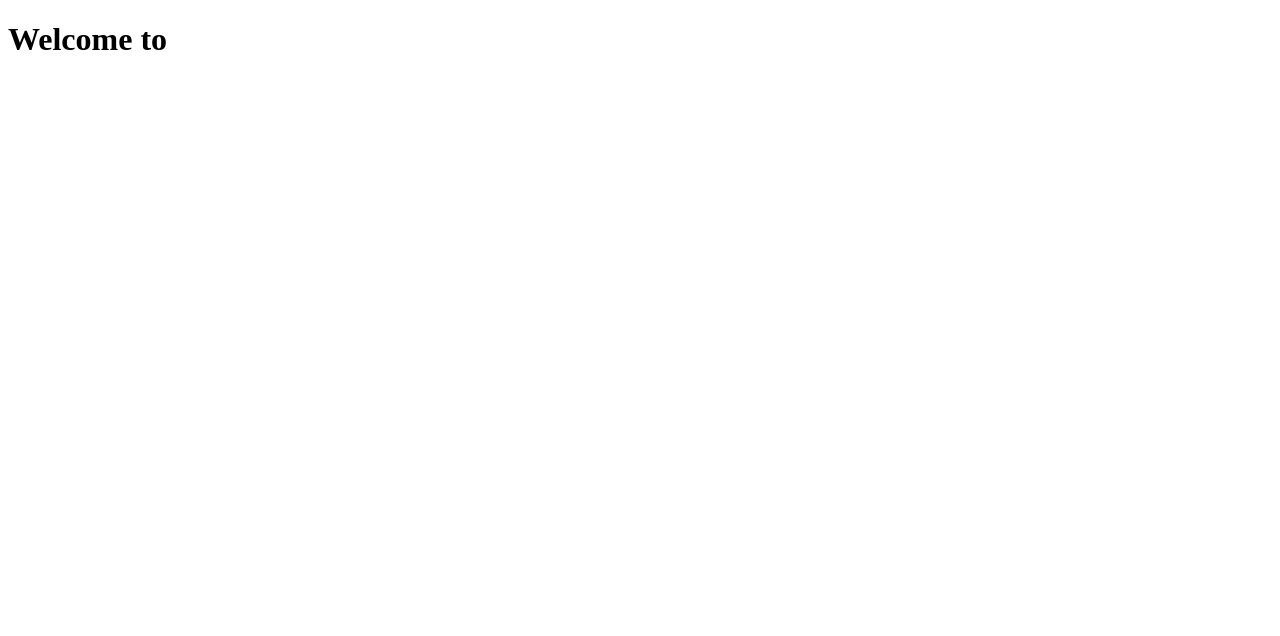
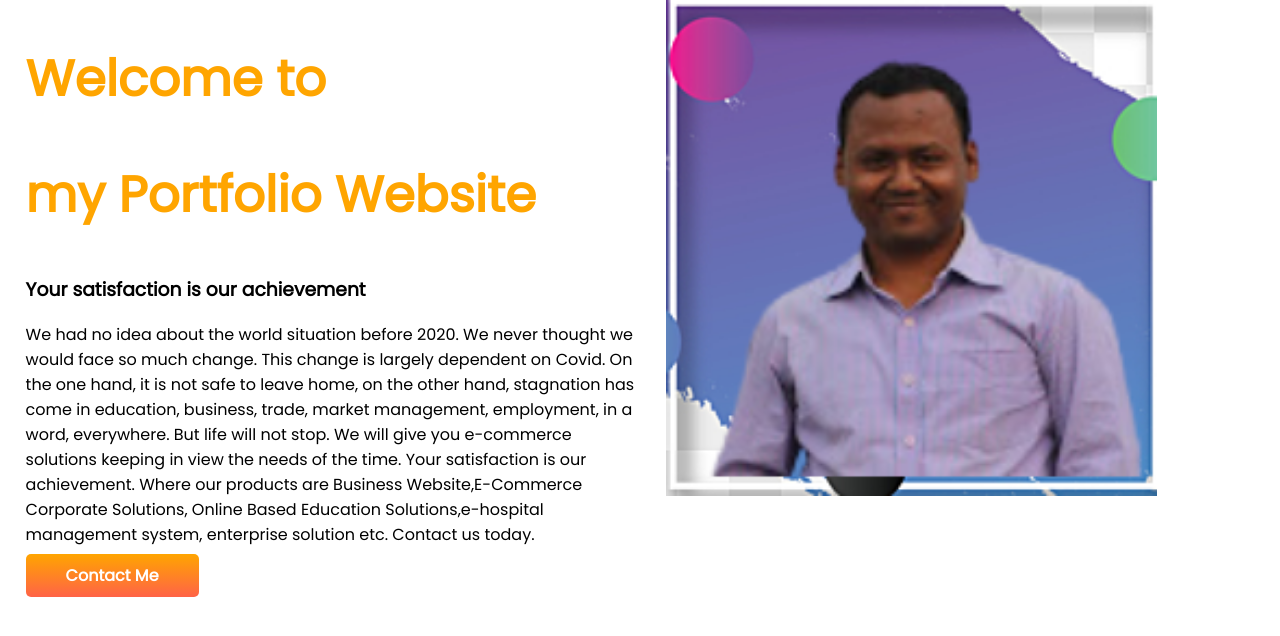
Before and after one commit to Faizul39/my-portfolio-repo, a plain HTML site: page index.html in a window 1280 px wide. Drawn offline with Linux system fonts and the light colour scheme.

Commit message:
Information Updated

```diff
--- a/index.html
+++ b/index.html
@@ -5,9 +5,29 @@
     <meta http-equiv="X-UA-Compatible" content="IE=edge">
     <meta name="viewport" content="width=device-width, initial-scale=1.0">
     <title>My First Portfolio</title>
+    <link rel="preconnect" href="https://fonts.googleapis.com">
+    <link rel="preconnect" href="https://fonts.gstatic.com" crossorigin>
+    <link href="https://fonts.googleapis.com/css2?family=Poppins&display=swap" rel="stylesheet">
     <link rel="stylesheet" href="style.css">
 </head>
 <body>
-    <h1>Welcome to </h1>
+    <section class="top-banner">
+        <div class="half-width">
+            <h1>Welcome to</h1>
+            <h1><span class="orange color">my Portfolio Website</span></h1>
+            <h3>Your satisfaction is our achievement</h3>
+            <p>
+                We had no idea about the world situation before 2020. We never thought we would face so much change.
+                This change is largely dependent on Covid. On the one hand, it is not safe to leave home, on the other hand,
+                stagnation has come in education, business, trade, market management, employment, in a word, everywhere. But life will not stop.
+                We will give you e-commerce solutions keeping in view the needs of the time. Your satisfaction is our achievement. Where our products are Business Website,E-Commerce Corporate Solutions,
+                Online Based Education Solutions,e-hospital management system, enterprise solution etc. Contact us today.
+            </p>
+            <a class="link-button" target="_blank" href="https://www.linkedin.com/in/md-faizul-haque2023/">Contact Me</a>
+        </div>
+        <div class="half-width">
+            <img src="image/Faiz.png" alt="">
+        </div>
+    </section>
 </body>
 </html>
--- a/style.css
+++ b/style.css
@@ -0,0 +1,30 @@
+body{
+    font-family: 'Poppins', sans-serif;
+    margin: 0;
+}
+h1{
+    font-size: 50px;
+    color: orange;
+}
+section{
+    display: flex;
+}
+
+.half-width{
+    width: 50%;
+    padding-left: 2%;
+}
+.half-width img{
+    width: 80%;
+}
+.link-button{
+    text-decoration: none;
+    background-image: linear-gradient(orange,tomato);
+    padding: 10px 40px;
+    color: white;
+    font-weight: 700;
+    border-radius: 5px;
+}
+.top-banner{
+    background-image: url();
+}
```
Also changed, not shown: image/Faiz.png (added).
